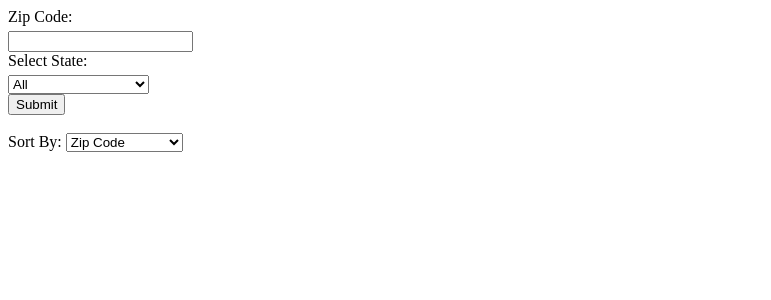
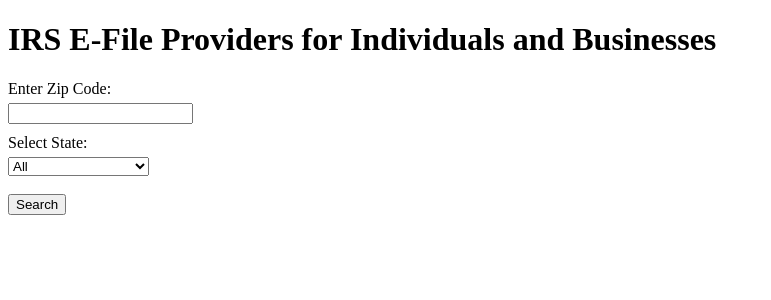
Before and after one commit to justinozzy/IRS-Scrape, a Flask app: page / in a window 1280 px wide. Shown: the top 300 px of the page, without its empty margins (0-771 px from the left). Run offline with Flask 3, Linux system fonts and the light colour scheme.

Commit message:
Added more sorting option + form improvments

```diff
--- a/templates/index.html
+++ b/templates/index.html
@@ -10,28 +10,40 @@
     <script src="https://code.jquery.com/jquery-3.6.0.min.js"></script>
   </head>
   <body>
+    <h1>IRS E-File Providers for Individuals and Businesses</h1>
     <form action="{{ url_for('get_providers') }}" method="GET">
-      <label for="zipCode">Zip Code:</label>
+      <div>
+        <label for="zipCode">Enter Zip Code:</label>
         <input type="text" id="zipCode" name="zipCode" /><br />
+      </div>
+      <div>
         <label for="state">Select State:</label>
         <select id="state" name="state">
           {% for state in states %}
           <option value="{{ state.value }}">
             {{ state.name.replace('_', ' ').title() }}
           </option>
-        {% endfor %}</select
-      ><br />
-      <input type="submit" value="Submit" />
+          {% endfor %}
+        </select>
+        <br />
+        <br />
+        <input type="submit" value="Search" />
+      </div>
     </form>
+    {% if providers %}
     <br />
+    <div class="selector">
       <label for="sort">Sort By:</label>
       <select id="sort" name="sort">
+        <option value="bname">Business Name</option>
+        <option value="fname">First Name</option>
+        <option value="lname">Last Name</option>
         <option value="zip">Zip Code</option>
-      <option value="name">Business Name</option>
-      <option value="contact">Point of Contact</option>
+        <option value="phone">Phone Number</option>
       </select>
-    {% if providers %}
-    <table border="1">
+    </div>
+    <br />
+    <table>
       <thead>
         <tr>
           <th>Name of Business</th>
```
Lines whose indentation alone changed are shown as unchanged.
